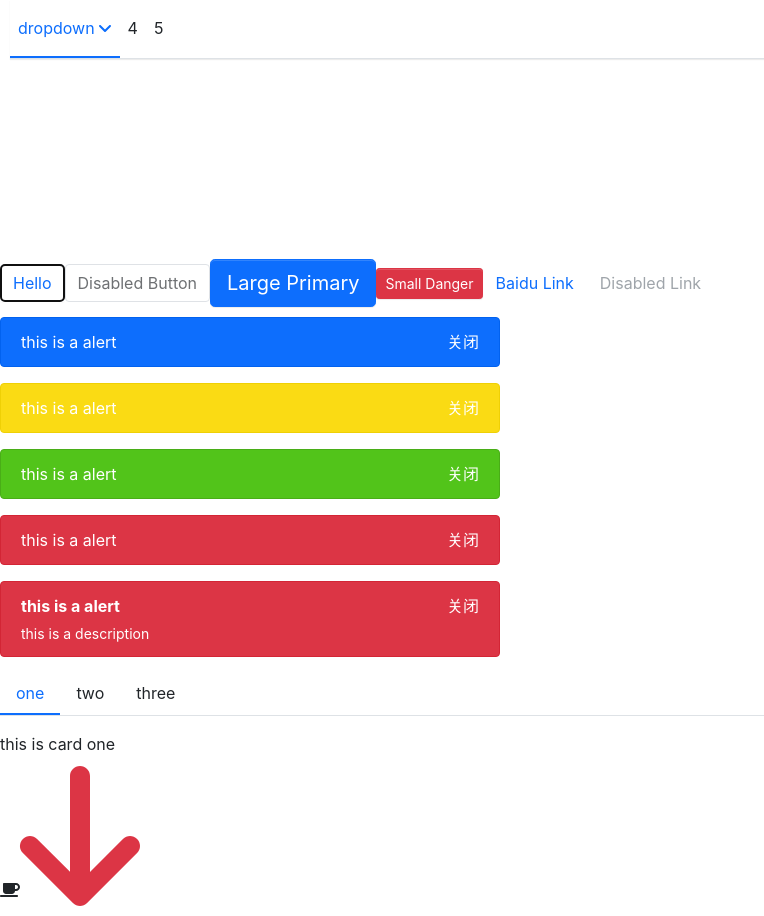
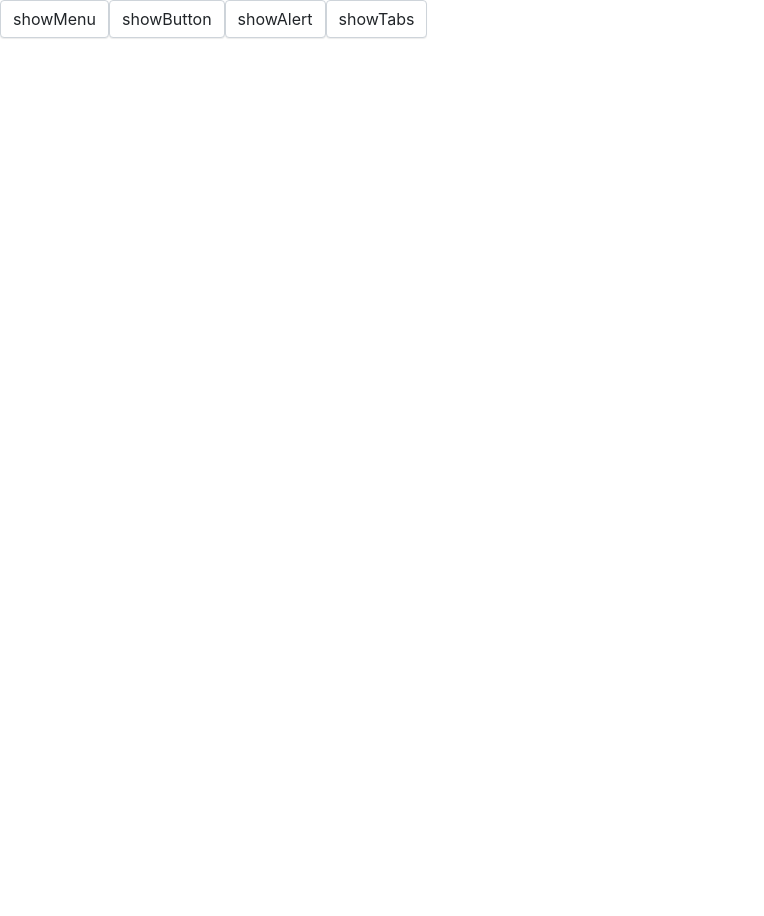
Before and after one commit to coderyjw/jw-ui-react, a React (Create React App) app: page / in a window 1280 px wide. Shown: the whole page, without its empty margins (0-764 px from the left). After the commit the page ends 800 px from the top, so only its background shows below. Built offline with nearby package versions, Linux system fonts and the light colour scheme.

Commit message:
Transition part 2

```diff
--- a/src/App.tsx
+++ b/src/App.tsx
@@ -10,14 +10,24 @@ import { FontAwesomeIcon } from '@fortawesome/react-fontawesome'
 import { faCoffee } from '@fortawesome/free-solid-svg-icons'
 import {library} from '@fortawesome/fontawesome-svg-core'
 import { fas } from '@fortawesome/free-solid-svg-icons'
+import Transition from './components/Transition/transition'
+import { useState } from 'react';
 library.add(fas)
 function App() {
+  const [showMenu, setShowMenu] = useState(false)
+  const [showAlert, setShowAlert] = useState(false)
+  const [showBtn, setShowBtn] = useState(false)
+  const [showTabs, setShowTabs] = useState(false)
   return (
     <div className="App">
+      <Button onClick={e => setShowMenu(!showMenu)}>showMenu</Button>
+      <Button onClick={e => setShowBtn(!showBtn)}>showButton</Button>
+      <Button onClick={e => setShowAlert(!showAlert)}>showAlert</Button>
+      <Button onClick={e => setShowTabs(!showTabs)}>showTabs</Button>
+      <Transition in={showMenu} timeout={300} animation="zoom-in-top">
         <Menu
           style={{marginBottom: '200px',marginLeft: '10px'}}
           defaultIndex="0"
-        onSelect={index => console.log(index)}
           defaultOpenSubMenus={['0','1','2']}
           mode="horizontal"
         >
@@ -29,6 +39,8 @@ function App() {
           <MenuItem>4</MenuItem>
           <MenuItem>5</MenuItem>
         </Menu>
+      </Transition>
+      <Transition in={showBtn} wrapper timeout={300} animation="zoom-in-top">
         <div style={{marginBottom: '10px'}}>
           <Button autoFocus> Hello </Button>
           <Button disabled> Disabled Button </Button>
@@ -37,6 +49,9 @@ function App() {
           <Button btnType={ButtonType.Link} href="http://www.baidu.com"> Baidu Link </Button>
           <Button btnType={ButtonType.Link} href="http://www.baidu.com" disabled> Disabled Link </Button>
         </div>
+      </Transition>
+
+      <Transition in={showAlert} timeout={300} animation="zoom-in-top">
         <div style={{width: "500px"}}>
           <Alert title="this is a alert" type={AlertType.Default}/>
           <Alert title="this is a alert" type={AlertType.Warning}/>
@@ -44,15 +59,15 @@ function App() {
           <Alert title="this is a alert" type={AlertType.Danger}/>
           <Alert title="this is a alert" description="this is a description" type={AlertType.Danger}/>
         </div>
-
+      </Transition>
+      <Transition in={showTabs} timeout={300} animation="zoom-in-top">
         <Tabs >
           <TabItem label='one' disabled>this is card one</TabItem>
           <TabItem label='two'>this is card two</TabItem>
           <TabItem label='three'>this is card three</TabItem>
         </Tabs>
+      </Transition>
 
-      <FontAwesomeIcon icon={faCoffee} />
-      <Icon icon="arrow-down" theme="danger" size="10x"/>
     </div>
   );
 }
--- a/src/components/Tabs/tabs.tsx
+++ b/src/components/Tabs/tabs.tsx
@@ -30,7 +30,6 @@ const Tabs: React.FC<TabsProps> = props => {
   const renderNavLinks = () => {
     return React.Children.map(children, (child,index) => {
       const childElement = child as FunctionComponentElement<TabItemProps>
-      console.log({childElement, child, index})
       const { disabled, label } = childElement.props
       const classes = classNames('jw-tabs-nav-item', {
         'is-active': activeIndex === index,
--- a/src/components/Transition/transition.tsx
+++ b/src/components/Transition/transition.tsx
@@ -11,13 +11,13 @@ type TransitionProps = CSSTransitionProps & {
 
 const Transition:React.FC<TransitionProps> = props => {
 
-  const { children, classNames, animation, ...restProps} = props
+  const { children, classNames, animation, wrapper, ...restProps} = props
   return (
     <CSSTransition
       classNames = { classNames ? classNames : animation}
       { ...restProps}
     >
-      {children}
+      {wrapper ? <div>{children}</div> : children}
     </CSSTransition>
   )
 }
```
Lines whose indentation alone changed are shown as unchanged.
